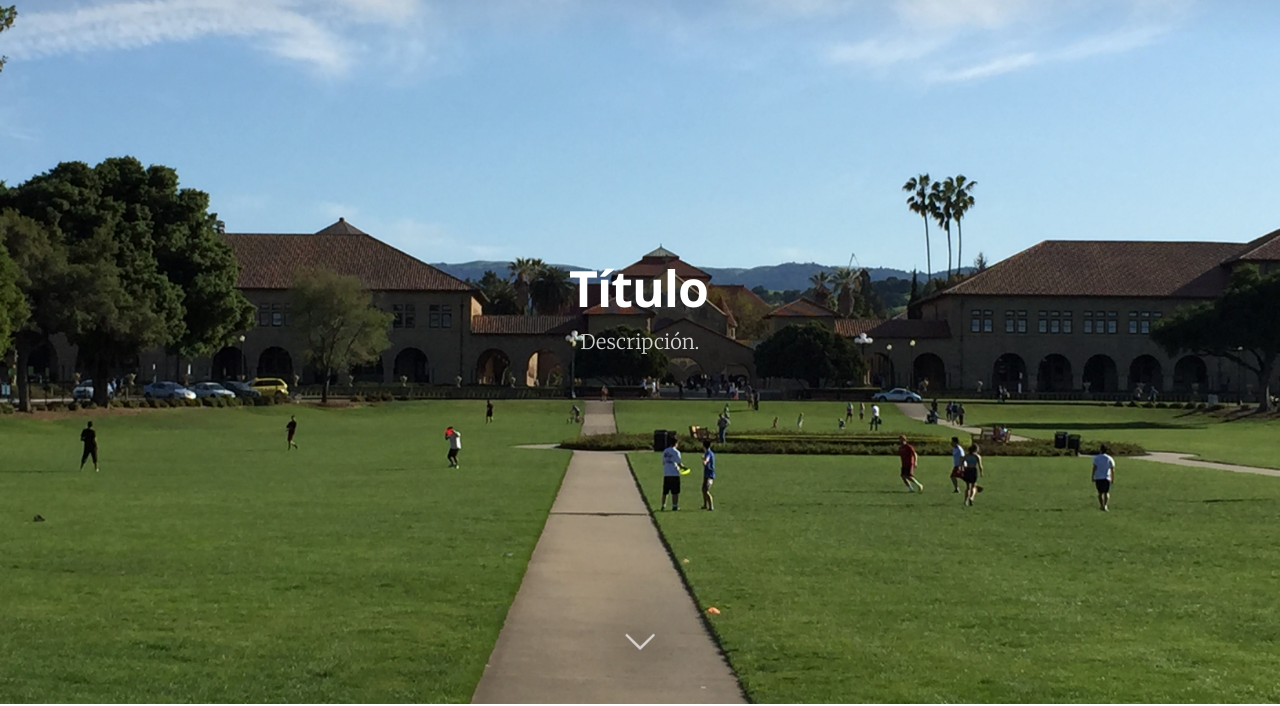
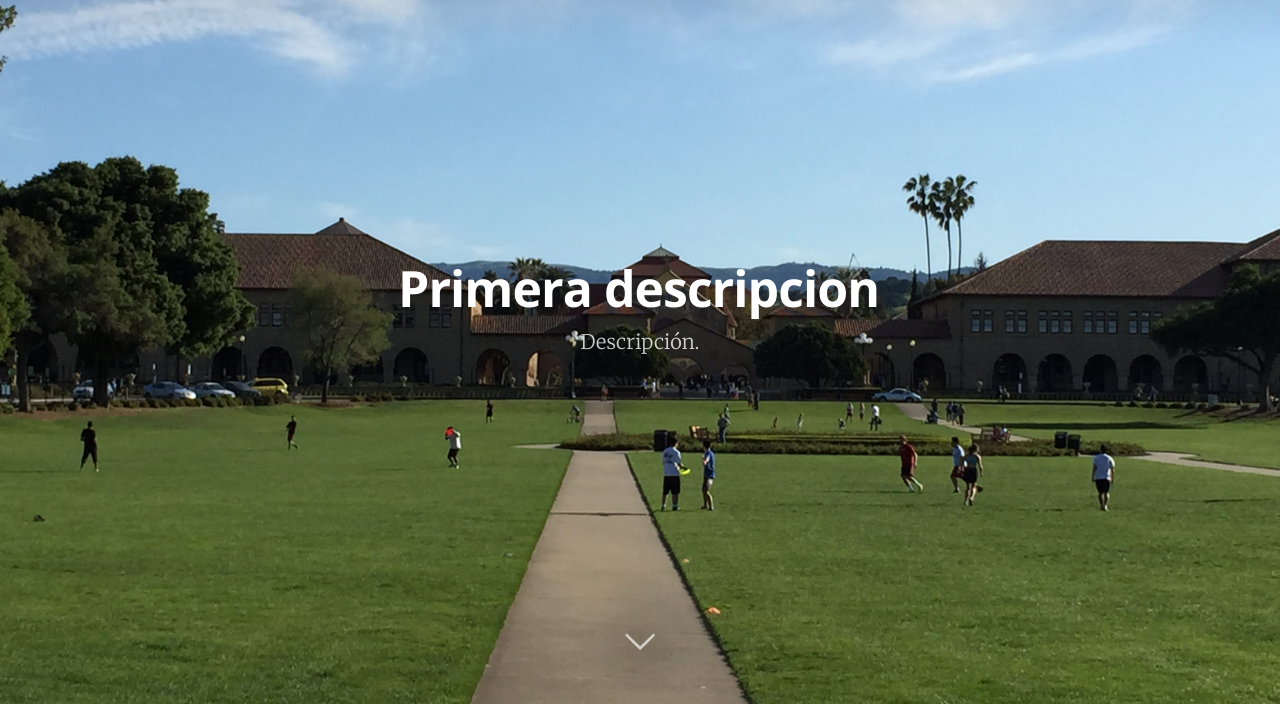
Before and after one commit to rampuero/platzi-git, a plain HTML site: page index.html in a window 1280 px wide. Shown: the part 96-802 px from the top of the page. Drawn offline with nearby package versions, Linux system fonts and the light colour scheme.

Commit message:
cambio de título

```diff
--- a/index.html
+++ b/index.html
@@ -75,7 +75,7 @@
             </nav>
             <div class="vertical">
                 <div class="main-header-content inner">
-                    <h1 class="page-title">Título</h1>
+                    <h1 class="page-title">Primera descripcion</h1>
                     <h2 class="page-description">Descripción.</h2>
                 </div>
             </div>
```
